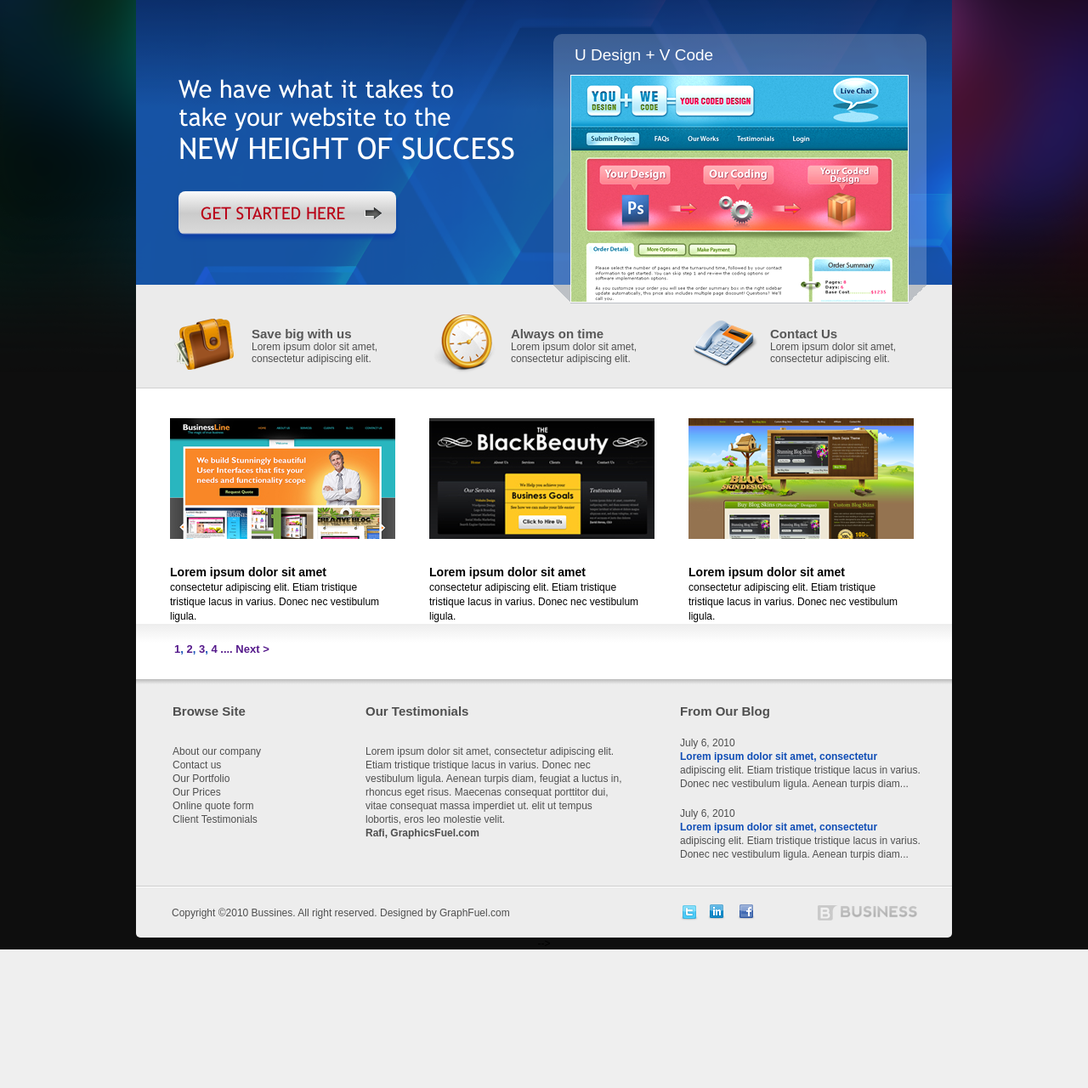
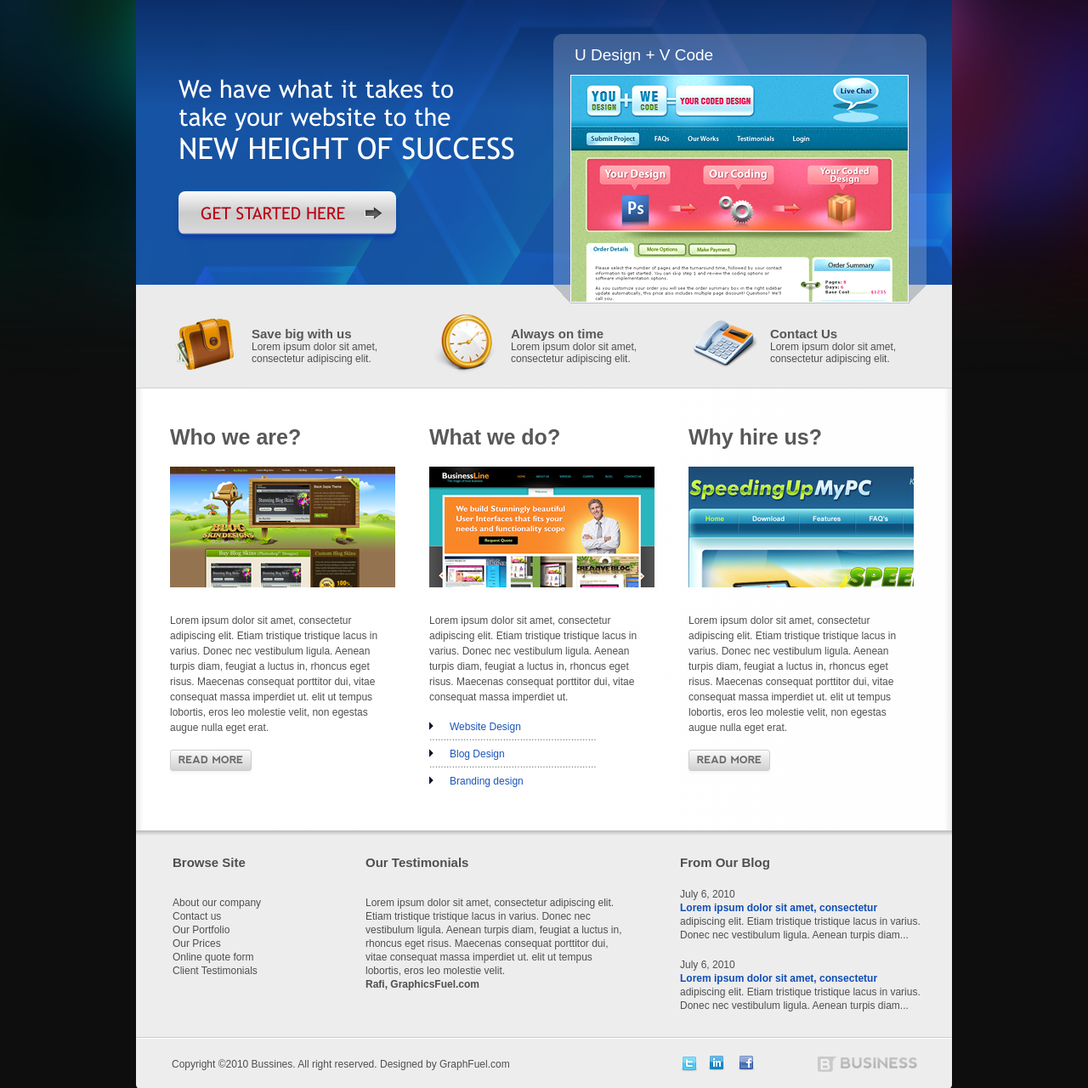
Before and after one commit to maks2020/test1, a PHP site: page /home.html in a window 1280 px wide. Shown: the part 138-1418 px from the top of the page at 85% size. Before the commit the page ends 1255 px from the top, so only its background shows below. Run offline with PHP 8.4, Linux system fonts and the light colour scheme.

Commit message:
done content block into home page

```diff
--- a/site/home.css
+++ b/site/home.css
@@ -1,49 +1,94 @@
+@font-face {
+	font-family: trebuchet;
+	src: url("font/trebuchet_ms/trebuchet_ms.ttf");
+}
+
+@font-face {
+	font-family: nevis;
+	src: url("font/Nevis/nevis.ttf");
+}
+
+/*style content block*/
+
 #content_main {
 	width: 960px;
-	background: #ffffff;
+	background: linear-gradient(to right, #e9e9e9, #ffffff 9px, #fefefe 951px, #e9e9e9); /*shadow on the adges block*/
 	float: left;
 }
 
-.column_context,
-.column_context_2,
-.column_context_3 {
+.column_context {
 	width: 265px;
 	text-align: left;
 	line-height: 1.4;
-	margin: 35px 0px 0px 40px;
+	margin-left: 40px;
 	float: left;
 }
 
-.column_context h3,
-.column_context_2 h3,
-.column_context_3 h3 {
-	padding-top: 25px;
+.column_context h2 {
+	font-size: 25px;
+	font-weight: bold;
+	color: #585858;
+	margin: 40px 0 17px 0px;
+
 }
 
-.column_context_2 {
-	margin: 55px 0px 0px 40px;
+.column_context p {
+	margin: 25px 0 0 0;
+	line-height: 1.5;
+	color: #4f4f4f;
 }
 
-.column_context_3 {
-	margin: 55px 0px 32px 40px;
+/*style list of middle column*/
+
+.c1 {
+	list-style-position: inside;
+	padding: 0;
+	margin-top: 20px;
+	margin-bottom: 52px;
 }
 
-#count_page {
-	width: 960px;
+.c1 :nth-child(odd) {
+	font-size:12px;
+	font-weight: 100;
+	line-height: 1;
+	color: #1b56ba;
 	text-align: left;
-	font-size: 13px;
-	font-weight: bold;
-	color: #0f4db6;
-	background: #ededed;
-	height: 65px;
-	background: linear-gradient(to bottom, #ededed, #ffffff 22px);
-	float:left;
+	list-style-image: url("images/ul_marker_aside.gif"); /*image for marker list*/
+	padding-top: 8px;
 }
 
-#count_page p {
-	padding: 22px 0 0 45px;
-	float: left;
+.c1 :first-child {
+	padding-top: 0;
 }
+
+.c1 :nth-child(even) {
+	font-family: "Arial";
+	font-size:12px;
+	font-weight: 100;
+	line-height: 1;
+	color: #838383;
+	text-align: left;
+	list-style: none;
+}
+
+.li_margin_context {
+	padding-left: 12px;
+}
+
+.button_read_more {
+	width: 96px;
+	height: 25px;
+	font-family: nevis;
+	font-size: 12px;
+	color: #6c6c6c;
+	border: 1px solid #cdcdcd;
+	border-radius: 3px;
+	background: linear-gradient(#fcfcfc, #f1f1f1 5px, #cbcbcb 26px, #d9d9d9 49px, #0939a7);
+	margin-top: 17px;
+	box-shadow: 0 3px 3px 0 rgba(243,243,243,.75);
+}
+
+/*style panel under header*/
 
 #panel {
 	text-align: left;
@@ -54,7 +99,7 @@
 }
 
 #panel #image_panel {
-	filter: alpha(opacity=30);
+	filter: alpha(opacity=50);
     -moz-opacity: 0.5;
     -khtml-opacity: 0.5;
     opacity: 0.5;
@@ -93,11 +138,6 @@
 	color: red;
 }
 
-@font-face {
-	font-family: trebuchet;
-	src: url("font/trebuchet_ms/trebuchet_ms.ttf");
-}
-
 #text_block {
 	width: 400px;
 	text-align: left;
@@ -120,6 +160,8 @@
 	float: left;
 }
 
+/*style button Get Started Here*/
+
 #get_started_here {
 	text-align: left;
 	width: 256px;
@@ -134,7 +176,9 @@
 	box-shadow: 0 4px 4px 0 rgba(9,57,167,.75);
 }
 
-#str_button_get_started_here {
+/*style and position arrow for button Get Started Here*/
+
+#arrow_button_get_started_here {
 	width: 40px;
 	position: relative;
 	top: -32px;
@@ -144,6 +188,8 @@
 #string_get_started_here {
 	padding-left: 26px;
 }
+
+/*style right side panel*/
 
 #v_design_v_code {
 	width: 439px;
@@ -171,8 +217,8 @@
 
 #v_design_v_code_bg_shadow_left {
 	width: 20px;
-	height: 21px;
-	background: linear-gradient(45deg, transparent 50%, #bcc0c5 50%);
+	height: 22px;
+	background: linear-gradient(46.5deg, transparent 50%, #bcc0c5 50%);
 	position: absolute;
 	top: 295px;
 	left: 0px;
@@ -180,8 +226,8 @@
 
 #v_design_v_code_bg_shadow_right {
 	width: 21px;
-	height: 21px;
-	background: linear-gradient(-45deg, transparent 50%, #bcc0c5 50%);
+	height: 22px;
+	background: linear-gradient(-46.5deg, transparent 50%, #bcc0c5 50%);
 	position: absolute;
 	top: 295px;
 	right: 0px;
@@ -198,11 +244,11 @@
 #u_design_v_code_text p {
 
 	font-weight: 500;
-
 	font-size: 19px;
-
 	color: #ffffff;
 }
+
+/*style panel blurbs*/
 
 #panel_3_blurbs {
 	width: 960px;
--- a/site/home.html
+++ b/site/home.html
@@ -88,7 +88,7 @@
 					<div id="block_button_get_start_here">
 						<button id="get_started_here"><span id="string_get_started_here">GET STARTED HERE</span></button>
 
-						<div id="str_button_get_started_here">
+						<div id="arrow_button_get_started_here">
 							<img src="images/Untitled 3.png">
 						</div> <!--str_button_get_started_here-->
 
@@ -147,38 +147,66 @@
 
 					</div> <!--end panel_3_blurbs-->
 
-					<div class="column_context" id="column_1">
+
+					<div class="column_context" id="column_3">
+
+						<h2>Who we are?</h2>
+
+						<img src="images/port_img_3.png" alt="image portfolio site 3">
+
+						<div class="text_columns">
+
+							<p>Lorem ipsum dolor sit amet, consectetur adipiscing elit. Etiam tristique tristique lacus in varius. Donec nec vestibulum ligula. Aenean turpis diam, feugiat a luctus in, rhoncus eget risus. Maecenas consequat porttitor dui, vitae consequat massa imperdiet ut. elit ut tempus lobortis, eros leo molestie velit, non egestas augue nulla eget erat.</p>
+
+						</div> <!--end text_columns-->
+
+						<button class="button_read_more">READ MORE</button>
+
+					</div> <!--end content_3-->
+
+
+				<div class="column_context" id="column_1">
+
+						<h2>What we do?</h2>
 
 						<img src="images/port_img_1.png" alt="image portfolio site 1">
 
 						<div class="text_columns">
-							<h3>Lorem ipsum dolor sit amet</h3>
-							<p>consectetur adipiscing elit. Etiam tristique tristique lacus in varius. Donec nec vestibulum ligula.</p>
+
+							<p>Lorem ipsum dolor sit amet, consectetur adipiscing elit. Etiam tristique tristique lacus in varius. Donec nec vestibulum ligula. Aenean turpis diam, feugiat a luctus in, rhoncus eget risus. Maecenas consequat porttitor dui, vitae consequat massa imperdiet ut.</p>
+
+						<div id="ul_aside_div">
+
+							<ul class="c1">
+							<li><span class="li_margin_context">Website Design</span></li>
+							<li>...........................................................</li>
+							<li><span class="li_margin_context">Blog Design</span></li>
+							<li>...........................................................</li>
+							<li><span class="li_margin_context">Branding design</span></li>
+							</ul>
+
+					</div> <!--end ul_aside_div-->
+
 						</div> <!--end text_columns-->
 
 					</div> <!--end content_1-->
 
 					<div class="column_context" id="column_2">
-						<img src="images/port_img_2.png" alt="image portfolio site 2">
+
+						<h2>Why hire us?</h2>
+
+						<img src="images/img_context_01.png" alt="image portfolio site 2">
+
 						<div class="text_columns">
-							<h3>Lorem ipsum dolor sit amet</h3>
-							<p>consectetur adipiscing elit. Etiam tristique tristique lacus in varius. Donec nec vestibulum ligula.</p>
+
+							<p>Lorem ipsum dolor sit amet, consectetur adipiscing elit. Etiam tristique tristique lacus in varius. Donec nec vestibulum ligula. Aenean turpis diam, feugiat a luctus in, rhoncus eget risus. Maecenas consequat porttitor dui, vitae consequat massa imperdiet ut. elit ut tempus lobortis, eros leo molestie velit, non egestas augue nulla eget erat.</p>
+
 						</div> <!--end text_columns-->
+
+						<button class="button_read_more">READ MORE</button>
+
 					</div> <!--end content_2-->
 
-					<div class="column_context" id="column_3">
-						<img src="images/port_img_3.png" alt="image portfolio site 3">
-						<div class="text_columns">
-							<h3>Lorem ipsum dolor sit amet</h3>
-							<p>consectetur adipiscing elit. Etiam tristique tristique lacus in varius. Donec nec vestibulum ligula.</p>
-						</div> <!--end text_columns-->
-					</div> <!--end content_3-->
-
-					<div id="count_page">
-
-						<p><a href="">1</a>, <a href="">2</a>, <a href="">3</a>, <a href="">4</a> <a href="">....</a> <a href="">Next &gt;</a></p>
-
-					</div> <!--end count_page-->
 
 				</div> <!--end content_main-->
 
```
